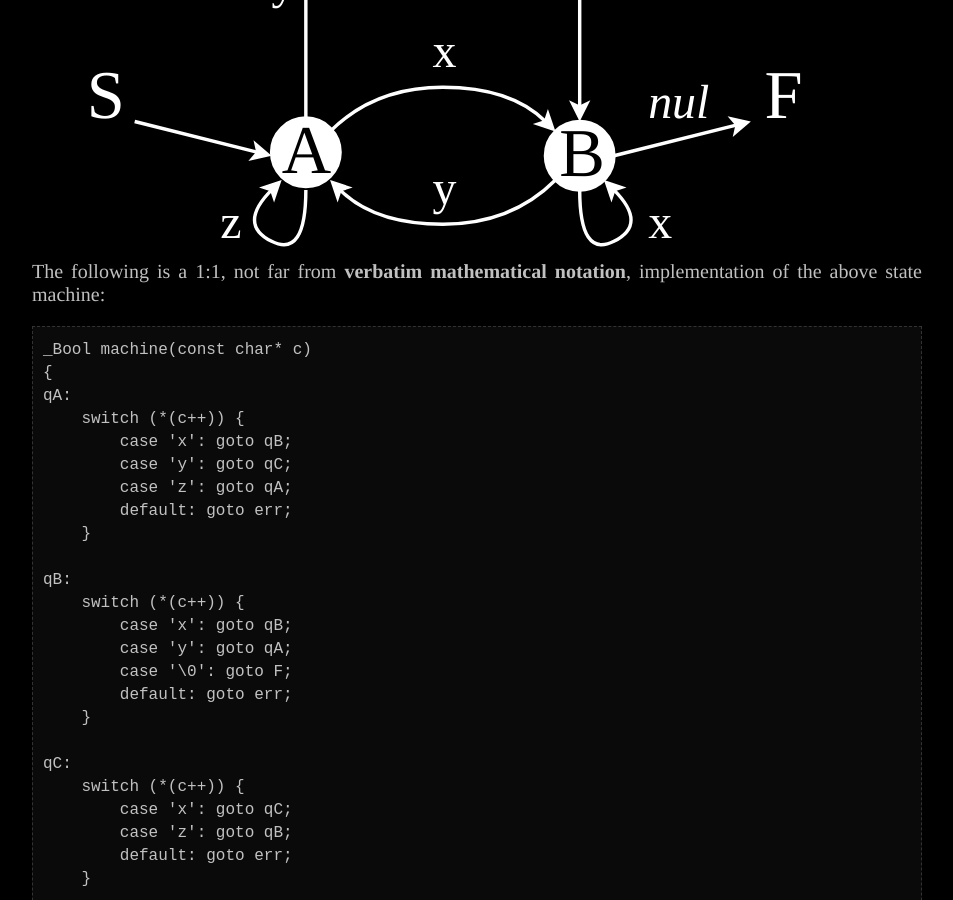
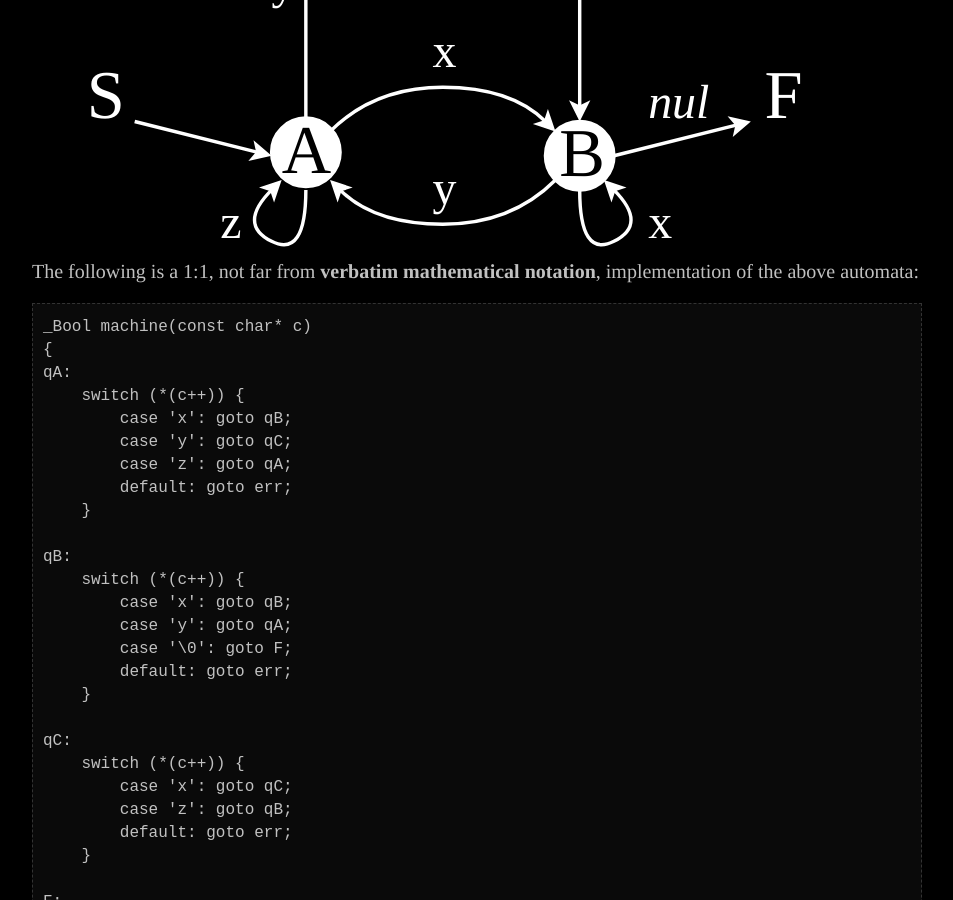
Before and after one commit to Jorenar/blog, a Jekyll site: the page built from _posts/2023-02-26-gotophobia-harmful.md, in a window 1280 px wide and 900 px high, scrolled down 20651 px. Shown: the whole window, without its empty margins (163-1116 px from the left). Built offline with Jekyll 4.4.1, drawn with Linux system fonts in a browser that asks for light colours.

Commit message:
deploy: fdfc4680e2e56b58ca8ac14820aa21b00ecc739e

````diff
--- a/_posts/2023-02-26-gotophobia-harmful.md
+++ b/_posts/2023-02-26-gotophobia-harmful.md
@@ -1227,7 +1227,7 @@ _Beej's Guide to C Programming_ has nice example of using this technique alongsi
 </svg>
 
 The following is a 1:1, not far from **verbatim mathematical notation**,
-implementation of the above state machine:
+implementation of the above automata:
 
 ```c
 _Bool machine(const char* c)
````
